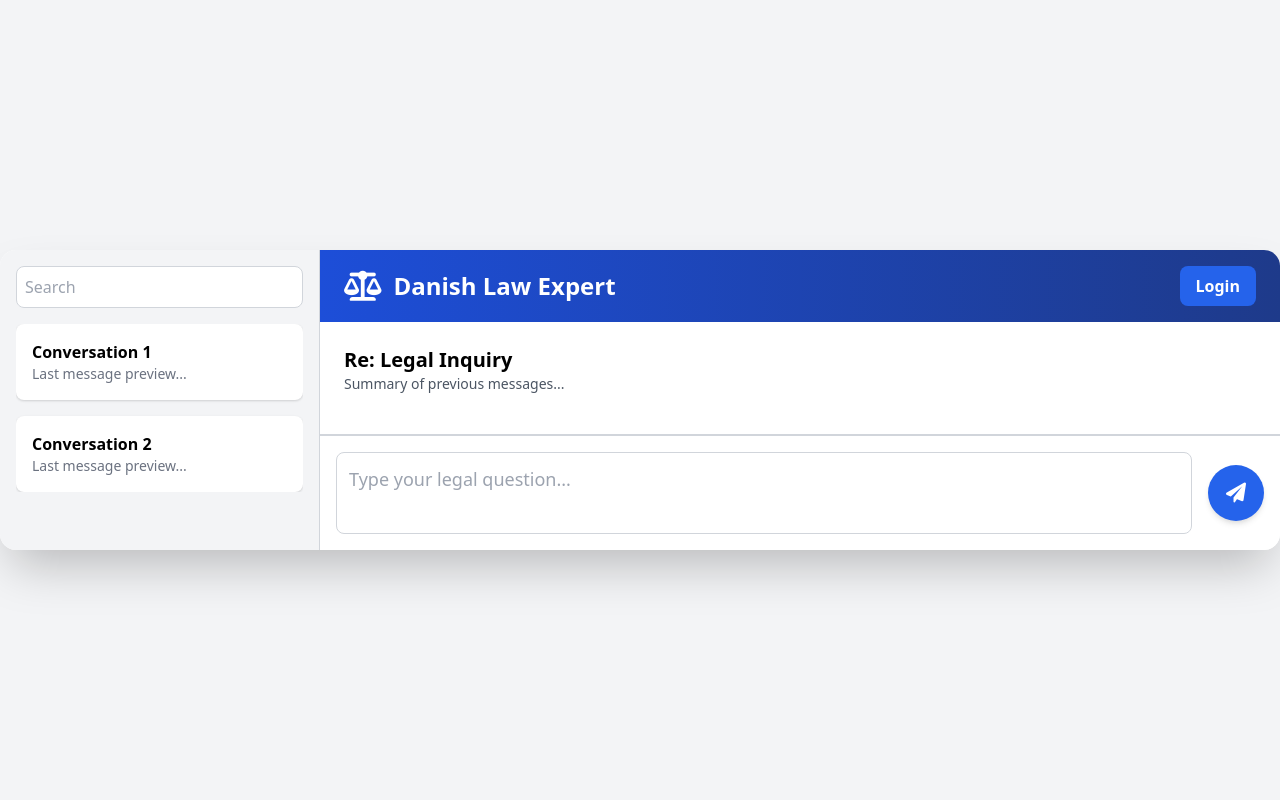
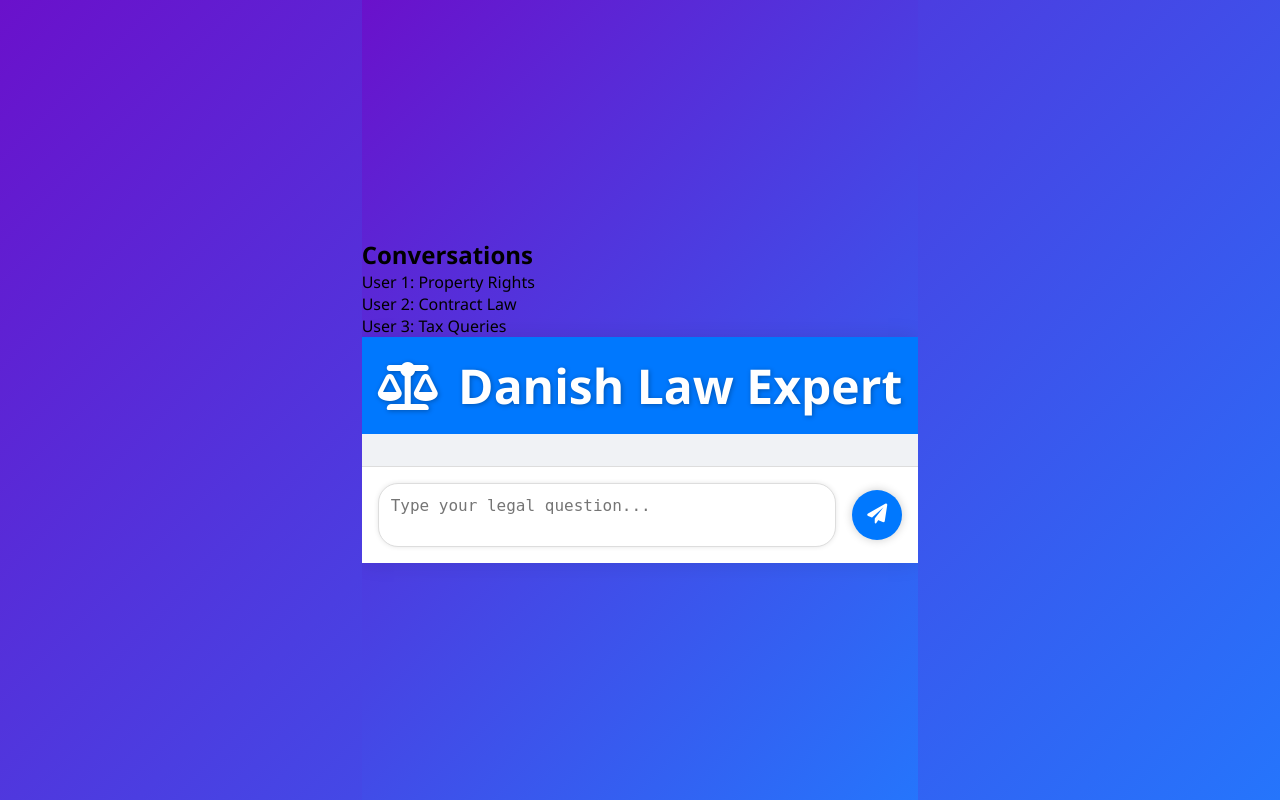
Before and after one commit to sebspetersen/danish-law-gpt, a Flask app: page / in a window 1280 px wide. Run offline with Flask 2, Linux system fonts and the light colour scheme.

Commit message:
Update index.html

```diff
--- a/templates/index.html
+++ b/templates/index.html
@@ -4,69 +4,49 @@
 <head>
     <meta charset="UTF-8">
     <meta name="viewport" content="width=device-width, initial-scale=1.0">
+    <link rel="stylesheet" href="static/styles.css">
+    <link rel="stylesheet" href="https://cdnjs.cloudflare.com/ajax/libs/font-awesome/6.0.0-beta3/css/all.min.css">
     <title>Danish Law Expert Chat</title>
-    <link href="https://cdn.jsdelivr.net/npm/tailwindcss@^3.0/dist/tailwind.min.css" rel="stylesheet">
-    <link rel="stylesheet" href="https://cdnjs.cloudflare.com/ajax/libs/font-awesome/6.0.0-beta3/css/all.min.css">
 </head>
 
-<body class="bg-gray-100 flex items-center justify-center min-h-screen">
-    <div class="w-full max-w-7xl h-full max-h-screen bg-white rounded-2xl shadow-2xl flex overflow-hidden">
-        <!-- Sidebar: Conversation List -->
-        <div class="w-1/4 bg-gray-100 border-r border-gray-300 p-4">
-            <div class="flex items-center mb-4">
-                <input type="text" placeholder="Search" class="w-full p-2 border border-gray-300 rounded-lg focus:outline-none focus:ring-2 focus:ring-blue-500">
-            </div>
-            <div id="conversation-list" class="flex-1 overflow-y-auto space-y-4">
-                <!-- Conversation threads will be dynamically appended here -->
-                <div class="p-4 bg-white rounded-lg shadow cursor-pointer hover:bg-gray-200 transition" onclick="selectConversation('Conversation 1')">
-                    <h2 class="font-semibold">Conversation 1</h2>
-                    <p class="text-sm text-gray-500">Last message preview...</p>
-                </div>
-                <div class="p-4 bg-white rounded-lg shadow cursor-pointer hover:bg-gray-200 transition" onclick="selectConversation('Conversation 2')">
-                    <h2 class="font-semibold">Conversation 2</h2>
-                    <p class="text-sm text-gray-500">Last message preview...</p>
-                </div>
-            </div>
+<body>
+    <div class="main-container">
+        <div class="sidebar">
+            <h2>Conversations</h2>
+            <ul id="conversation-list">
+                <!-- Example conversations -->
+                <li class="conversation-item active">User 1: Property Rights</li>
+                <li class="conversation-item">User 2: Contract Law</li>
+                <li class="conversation-item">User 3: Tax Queries</li>
+            </ul>
         </div>
 
-        <!-- Main Content: Conversation Thread -->
-        <div class="flex-1 flex flex-col">
-            <!-- Header -->
-            <div class="bg-gradient-to-r from-blue-700 to-blue-900 text-white py-4 px-6 flex items-center justify-between">
-                <h1 class="text-2xl font-bold flex items-center">
-                    <i class="fas fa-balance-scale mr-3 text-3xl"></i>Danish Law Expert
-                </h1>
-                <button class="text-white bg-blue-600 px-4 py-2 rounded-lg hover:bg-blue-800 transition duration-300 font-semibold">Login</button>
+        <div class="chat-container">
+            <div class="chat-header">
+                <h1><i class="fas fa-balance-scale"></i> Danish Law Expert</h1>
             </div>
-
-            <!-- Chat Thread Area -->
-            <div id="chat-thread" class="flex-1 p-6 overflow-y-auto space-y-4 bg-white border-b border-gray-300">
-                <!-- Chat thread messages will be dynamically appended here -->
-                <div id="thread-header" class="mb-4">
-                    <h2 class="text-xl font-semibold">Re: Legal Inquiry</h2>
-                    <p class="text-sm text-gray-600">Summary of previous messages...</p>
-                </div>
-                <div id="chat-box" class="space-y-4">
-                    <!-- Messages will be appended here -->
-                </div>
+            <div id="chat-box" class="chat-box">
+                <!-- Messages for the selected conversation will appear here -->
             </div>
-
-            <!-- Input Box -->
-            <div class="bg-white p-4 flex items-center border-t border-gray-300">
-                <textarea id="question" placeholder="Type your legal question..." rows="2" class="flex-1 p-3 border border-gray-300 rounded-lg focus:outline-none focus:ring-2 focus:ring-blue-500 resize-none text-lg"></textarea>
-                <button id="send-button" class="ml-4 p-3 bg-blue-600 text-white rounded-full hover:bg-blue-700 transition duration-300 text-xl w-14 h-14 flex items-center justify-center shadow-md">
-                    <i class="fas fa-paper-plane"></i>
-                </button>
+            <div class="chat-input-container">
+                <textarea id="question" placeholder="Type your legal question..." rows="2"></textarea>
+                <button id="send-button"><i class="fas fa-paper-plane"></i></button>
             </div>
         </div>
     </div>
 
     <script>
-        function selectConversation(conversationName) {
-            // This function would load the conversation into the chat-box
-            document.getElementById('thread-header').innerHTML = `<h2 class='text-xl font-semibold'>Re: ${conversationName}</h2><p class='text-sm text-gray-600'>Summary of previous messages...</p>`;
-            document.getElementById('chat-box').innerHTML = "";
-        }
+        // JavaScript for handling the interaction between the sidebar and the chat
+
+        // Simulated example of changing conversations
+        document.querySelectorAll('.conversation-item').forEach(item => {
+            item.addEventListener('click', () => {
+                document.querySelectorAll('.conversation-item').forEach(i => i.classList.remove('active'));
+                item.classList.add('active');
+                // Load the conversation for the selected item (simulated)
+                document.getElementById('chat-box').innerHTML = `<div class="message bot"><span>Loading conversation for: ${item.innerText}</span></div>`;
+            });
+        });
 
         document.getElementById('send-button').onclick = async () => {
             const question = document.getElementById('question').value.trim();
@@ -80,24 +60,13 @@
             // Clear input box
             document.getElementById('question').value = '';
 
-            // Fetch answer from the server
+            // Fetch answer from the server (simulated for now)
             try {
                 appendMessage('loading', '...');
-                const response = await fetch('/get-answer', {
-                    method: 'POST',
-                    headers: { 'Content-Type': 'application/json' },
-                    body: JSON.stringify({ question }),
-                });
-                const data = await response.json();
-
-                // Remove loading message
-                removeLoadingMessage();
-
-                if (response.ok) {
-                    appendFormattedMessage('bot', data.answer);
-                } else {
-                    appendMessage('bot', data.error || "An error occurred. Please try again.");
-                }
+                setTimeout(() => {
+                    removeLoadingMessage();
+                    appendFormattedMessage('bot', `This is the response to: "${question}"`);
+                }, 1000); // Simulating server delay
             } catch (error) {
                 removeLoadingMessage();
                 appendMessage('bot', "An error occurred. Please try again.");
@@ -108,30 +77,24 @@
         function appendMessage(sender, message) {
             const chatBox = document.getElementById('chat-box');
             const messageElement = document.createElement('div');
-            messageElement.classList.add('p-5', 'rounded-lg', 'shadow-md', 'max-w-lg', 'text-lg');
-            if (sender === 'user') {
-                messageElement.classList.add('bg-green-200', 'self-end');
-                messageElement.innerHTML = `<span class='font-semibold'>You:</span> ${message}`;
-            } else if (sender === 'loading') {
-                messageElement.classList.add('bg-gray-300', 'text-center', 'italic');
-                messageElement.textContent = message;
-            }
+            messageElement.classList.add('message', sender);
+            messageElement.innerHTML = `<span>${message}</span>`;
             chatBox.appendChild(messageElement);
-            chatBox.scrollTop = chatBox.scrollHeight;
+            chatBox.scrollTop = chatBox.scrollHeight; // Scroll to the latest message
         }
 
         function appendFormattedMessage(sender, formattedHtml) {
             const chatBox = document.getElementById('chat-box');
             const messageElement = document.createElement('div');
-            messageElement.classList.add('p-5', 'bg-white', 'rounded-lg', 'shadow-md', 'max-w-lg', 'self-start', 'text-lg');
+            messageElement.classList.add('message', sender);
             messageElement.innerHTML = formattedHtml;
             chatBox.appendChild(messageElement);
-            chatBox.scrollTop = chatBox.scrollHeight;
+            chatBox.scrollTop = chatBox.scrollHeight; // Scroll to the latest message
         }
 
         function removeLoadingMessage() {
             const chatBox = document.getElementById('chat-box');
-            const loadingMessage = chatBox.querySelector('.text-center');
+            const loadingMessage = chatBox.querySelector('.message.loading');
             if (loadingMessage) {
                 chatBox.removeChild(loadingMessage);
             }
```
